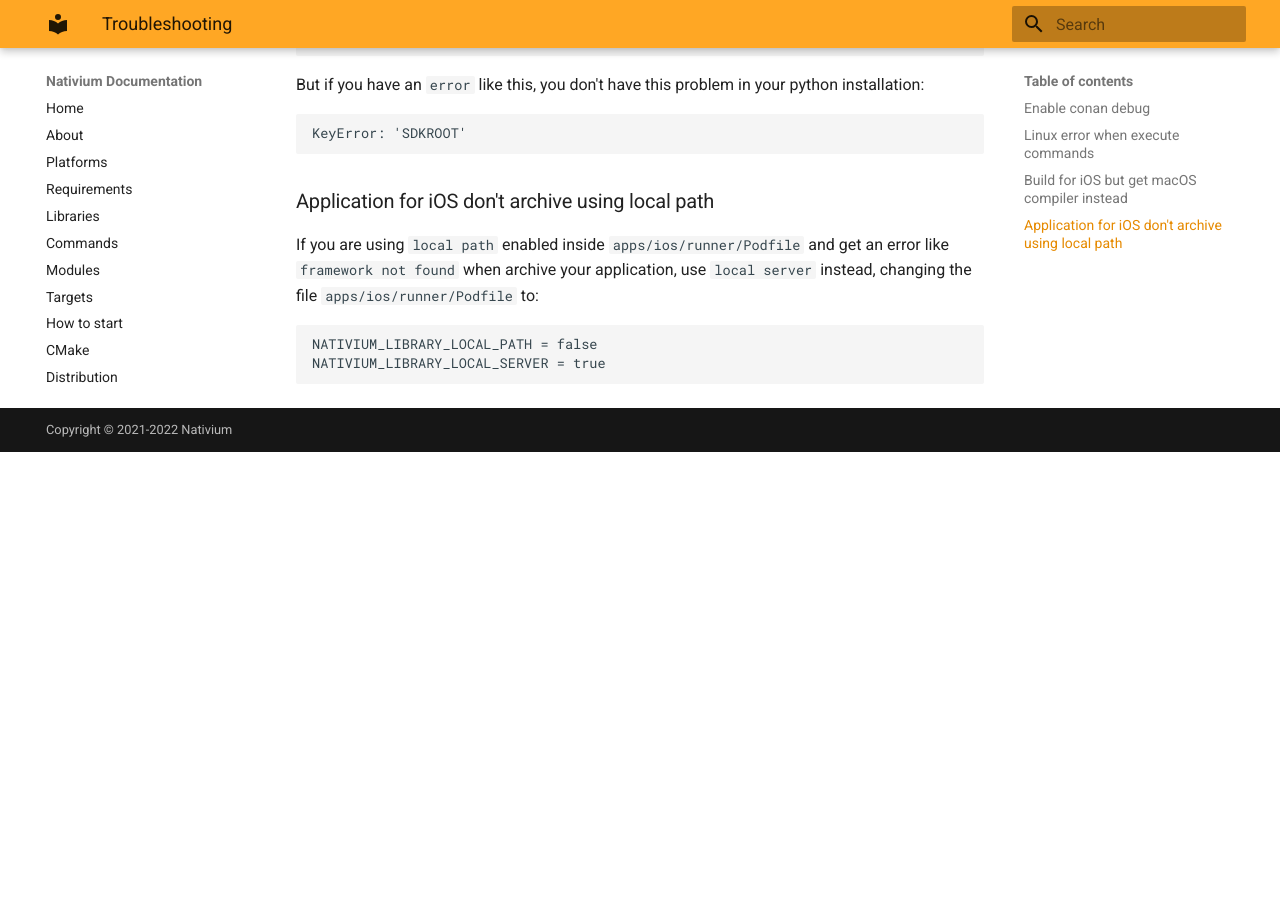
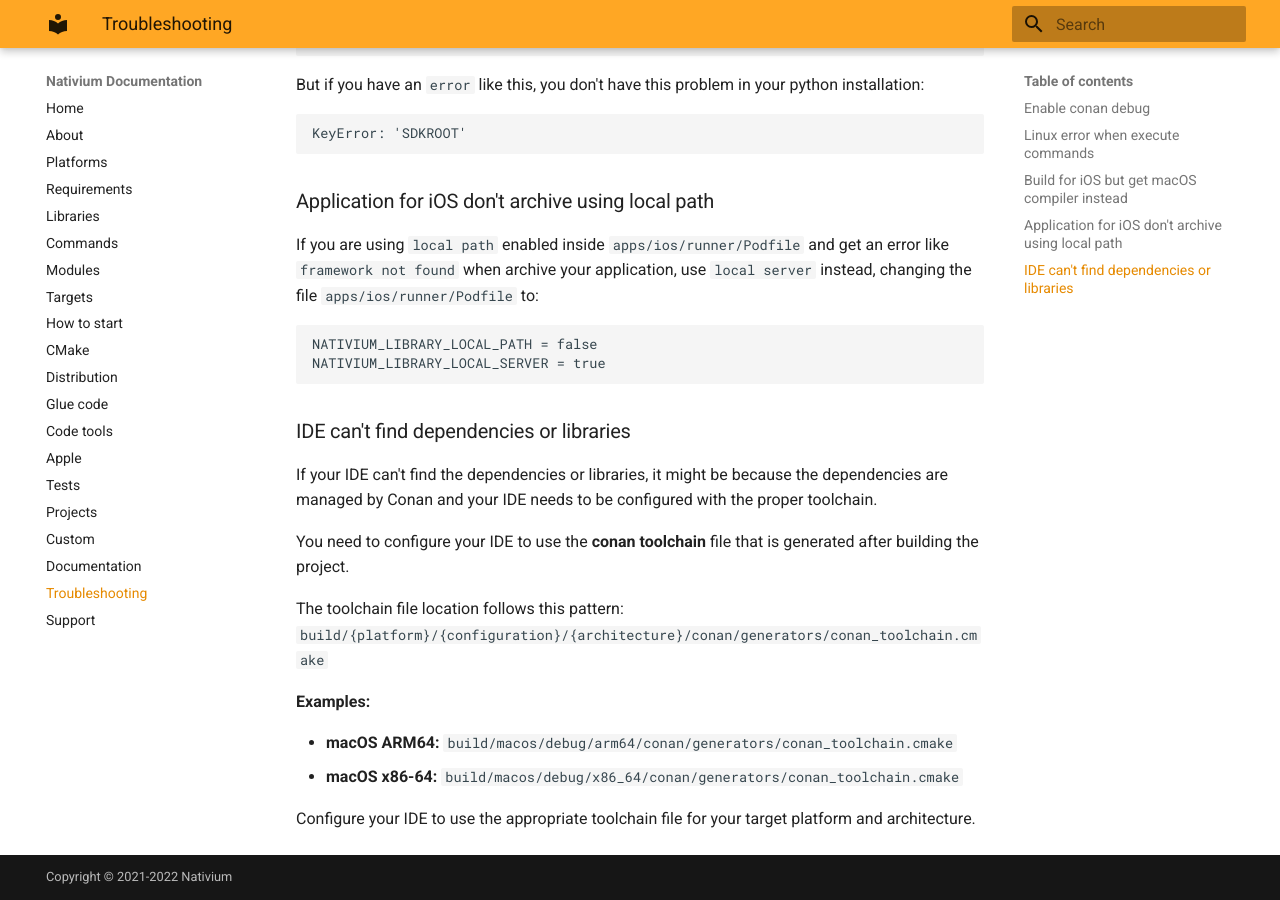
Before and after one commit to nativium/nativium, an MkDocs documentation site: the page built from docs/main/docs/troubleshooting.md, in a window 1280 px wide and 900 px high, scrolled down 866 px. Built offline with MkDocs 1.6.1 and Material for MkDocs 9.7.7, drawn with Linux system fonts in a browser that asks for light colours; before the commit the page ends 1318 px from its top, so only the background shows below that.

Commit message:
updated docs

````diff
--- a/docs/main/docs/troubleshooting.md
+++ b/docs/main/docs/troubleshooting.md
@@ -50,3 +50,19 @@
 NATIVIUM_LIBRARY_LOCAL_PATH = false
 NATIVIUM_LIBRARY_LOCAL_SERVER = true
 ```
+
+### IDE can't find dependencies or libraries
+
+If your IDE can't find the dependencies or libraries, it might be because the dependencies are managed by Conan and your IDE needs to be configured with the proper toolchain.
+
+You need to configure your IDE to use the **conan toolchain** file that is generated after building the project.
+
+The toolchain file location follows this pattern:
+`build/{platform}/{configuration}/{architecture}/conan/generators/conan_toolchain.cmake`
+
+**Examples:**
+
+- **macOS ARM64:** `build/macos/debug/arm64/conan/generators/conan_toolchain.cmake`
+- **macOS x86-64:** `build/macos/debug/x86_64/conan/generators/conan_toolchain.cmake`
+
+Configure your IDE to use the appropriate toolchain file for your target platform and architecture.
````
